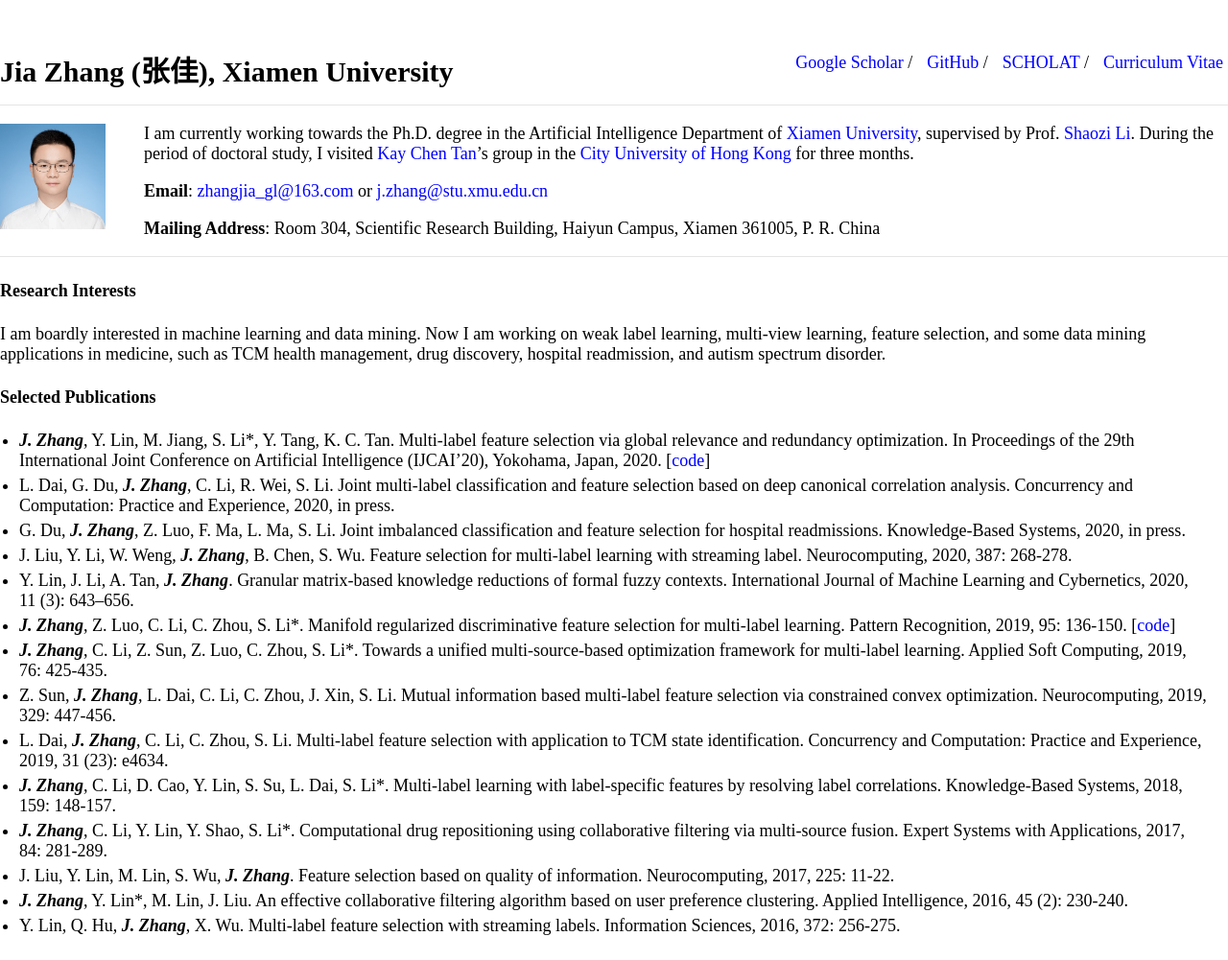
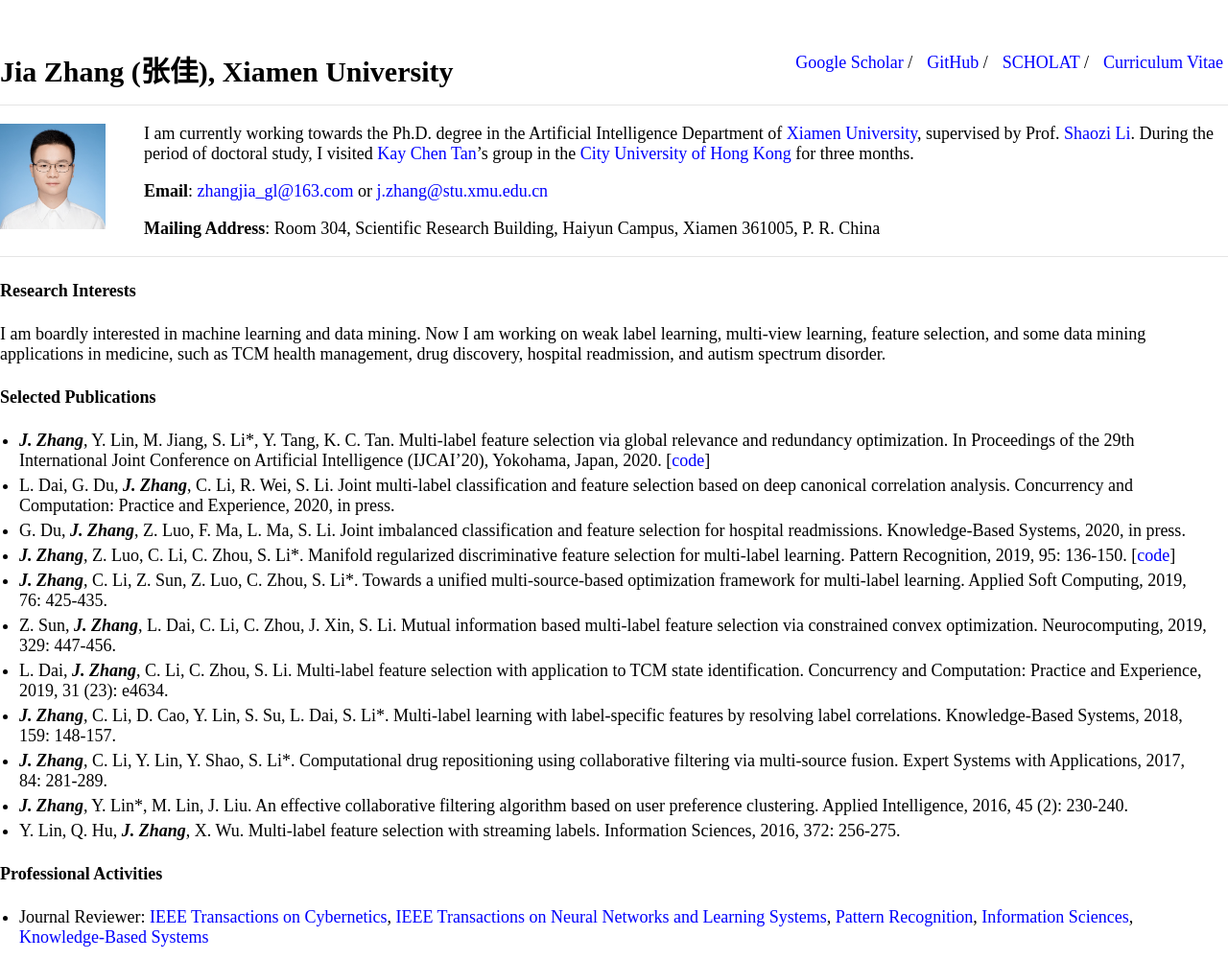
Before and after one commit to jiazhang-ml/jiazhang-ml.github.io, a Jekyll site: the page built from index.md, in a window 1280 px wide. Shown: the top 1001 px of the page at 96% size. Built offline with Jekyll 4.4.1, drawn with Linux system fonts in a browser that asks for light colours; grey boxes are pictures that could not be loaded.

Commit message:
Update index.md

```diff
--- a/index.md
+++ b/index.md
@@ -22,15 +22,12 @@ I am boardly interested in machine learning and data mining. Now I am working on
 * ***J. Zhang***, Y. Lin, M. Jiang, S. Li\*, Y. Tang, K. C. Tan. Multi-label feature selection via global relevance and redundancy optimization. In Proceedings of the 29th International Joint Conference on Artificial Intelligence (IJCAI’20), Yokohama, Japan, 2020. [[code](GRRO-master.zip)]
 * L. Dai, G. Du, ***J. Zhang***, C. Li, R. Wei, S. Li. Joint multi-label classification and feature selection based on deep canonical correlation analysis. Concurrency and Computation: Practice and Experience, 2020, in press.
 * G. Du, ***J. Zhang***, Z. Luo, F. Ma, L. Ma, S. Li. Joint imbalanced classification and feature selection for hospital readmissions. Knowledge-Based Systems, 2020, in press.
-* J. Liu, Y. Li, W. Weng, ***J. Zhang***, B. Chen, S. Wu. Feature selection for multi-label learning with streaming label. Neurocomputing, 2020, 387: 268-278.
-* Y. Lin, J. Li, A. Tan, ***J. Zhang***. Granular matrix-based knowledge reductions of formal fuzzy contexts. International Journal of Machine Learning and Cybernetics, 2020, 11 (3): 643–656.
 * ***J. Zhang***, Z. Luo, C. Li, C. Zhou, S. Li\*. Manifold regularized discriminative feature selection for multi-label learning. Pattern Recognition, 2019, 95: 136-150. [[code](MDFS-master.zip)]
 * ***J. Zhang***, C. Li, Z. Sun, Z. Luo, C. Zhou, S. Li\*. Towards a unified multi-source-based optimization framework for multi-label learning. Applied Soft Computing, 2019, 76: 425-435.
 * Z. Sun, ***J. Zhang***, L. Dai, C. Li, C. Zhou, J. Xin, S. Li. Mutual information based multi-label feature selection via constrained convex optimization. Neurocomputing, 2019, 329: 447-456.
 * L. Dai, ***J. Zhang***, C. Li, C. Zhou, S. Li. Multi‐label feature selection with application to TCM state identification. Concurrency and Computation: Practice and Experience, 2019, 31 (23): e4634.
 * ***J. Zhang***, C. Li, D. Cao, Y. Lin, S. Su, L. Dai, S. Li\*. Multi-label learning with label-specific features by resolving label correlations. Knowledge-Based Systems, 2018, 159: 148-157.
 * ***J. Zhang***, C. Li, Y. Lin, Y. Shao, S. Li\*. Computational drug repositioning using collaborative filtering via multi-source fusion. Expert Systems with Applications, 2017, 84: 281-289.
-* J. Liu, Y. Lin, M. Lin, S. Wu, ***J. Zhang***. Feature selection based on quality of information. Neurocomputing, 2017, 225: 11-22.
 * ***J. Zhang***, Y. Lin\*, M. Lin, J. Liu. An effective collaborative filtering algorithm based on user preference clustering. Applied Intelligence, 2016, 45 (2): 230-240.
 * Y. Lin, Q. Hu, ***J. Zhang***, X. Wu. Multi-label feature selection with streaming labels. Information Sciences, 2016, 372: 256-275.
 
```
